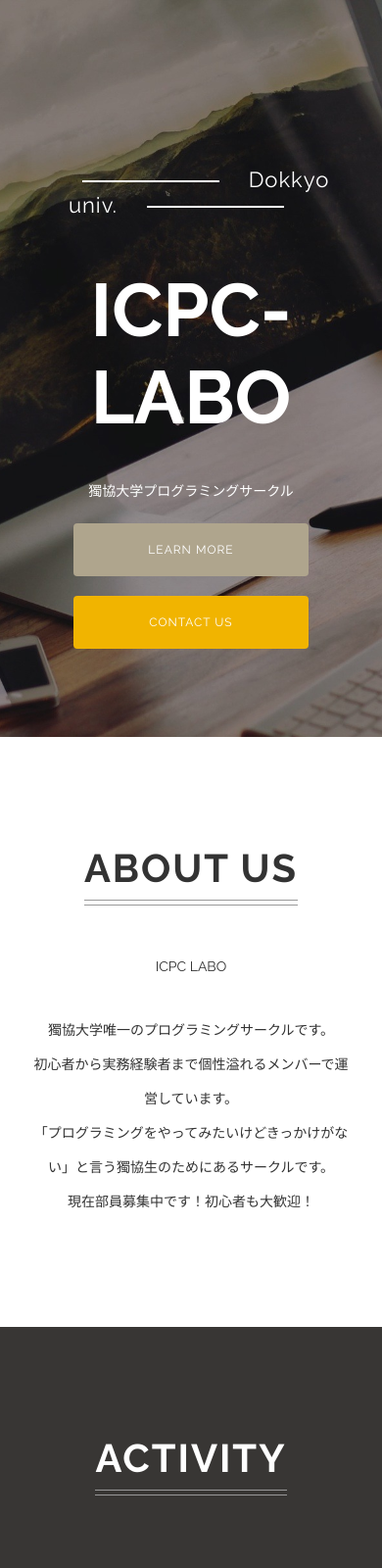
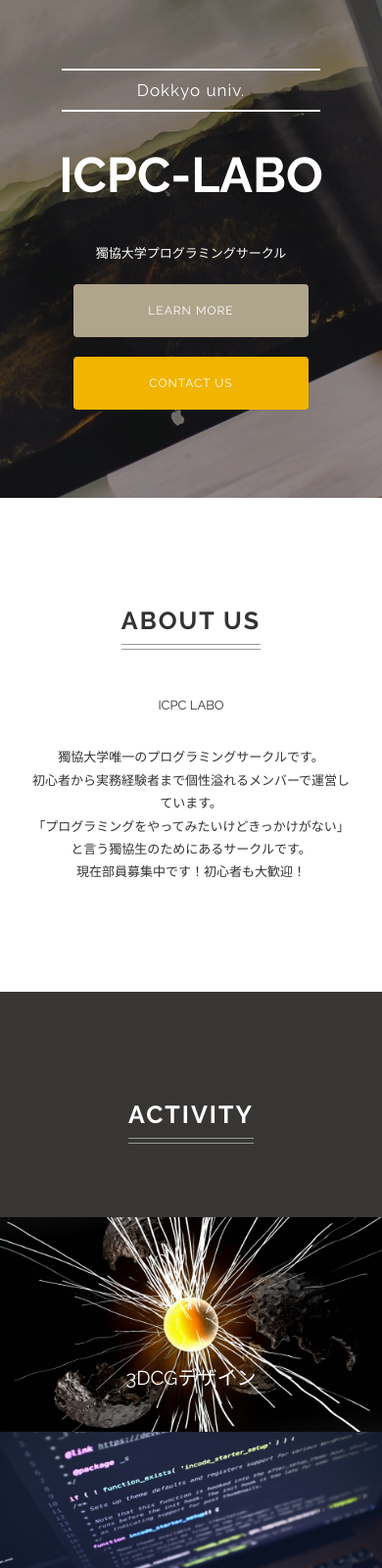
Before and after one commit to icpc-dokkyo/icpc-dokkyo.github.io, a plain HTML site: page index.html in a window 390 px wide. Shown: the top 1600 px of the page at 98% size. Drawn offline with Linux system fonts and the light colour scheme.

Commit message:
Fix style.ccs to responsive style

```diff
--- a/stylesheets/style.css
+++ b/stylesheets/style.css
@@ -162,7 +162,7 @@ header {
 .work-text {
   display: table-cell;
   vertical-align: middle;
-  font-size: 1.2rem;
+  font-size: 2.5rem;
   line-height: 2;
 }
 
@@ -236,3 +236,102 @@ header {
 .address-text {
   font-size: 3rem;
 }
+
+/* --------------------------------
+ * smart phone
+ * -------------------------------- */
+   /* about */
+ @media (max-width: 768px) {
+   .site-title-sub::before,
+   .site-title-sub::after {
+     display: block;
+     width: 80%;
+     margin: 10px auto;
+   }
+   .site-title-sub {
+     font-size: 1.7rem;
+   }
+
+   .site-title {
+     margin-top: 35px;
+     font-size: 5rem;
+   }
+
+   .header {
+     padding-top: 60px;
+   }
+
+   .button:hover {
+     opacity: 1;
+   }
+
+   .heading {
+     font-size: 2.5rem;
+   }
+
+   body {
+     font-size: 1.3rem;
+   }
+
+   .about-text {
+     line-height: 1.8;
+   }
+
+   /* works */
+   .works-wrapper,
+   .work-box {
+     display: block;
+   }
+   .work-image {
+     /*display: none;*/
+     margin: 0;
+   }
+   .work-text {
+     font-size: 2rem;
+   }
+   .work-description {
+     /*position: relative;*/
+   }
+  .work-box::after {
+    /*top: 0;*/
+    /*height: 100%;*/
+    /*background-size: cover;*/
+    transform: none;
+  }
+
+  .work-box.work1::after {
+    background-image: none;
+  }
+  .work-box.work2::after {
+    background-image: none;
+  }
+  .work-box.work3::after {
+    background-image: none;
+  }
+  .work-box.work4::after {
+    background-image: none;
+  }
+
+   /* courses */
+  .courses-wrapper,
+  .course-box {
+    display: block;
+  }
+  .course-icon {
+    width: 100px;
+    height: 100px;
+    font-size: 5rem;
+    line-height: 92px;
+  }
+  .course-box {
+    margin: 40px auto;
+  }
+  .course-text {
+    margin: 0;
+  }
+
+   /* contact */
+   .address-text {
+     font-size: 2rem;
+   }
+ }
```
